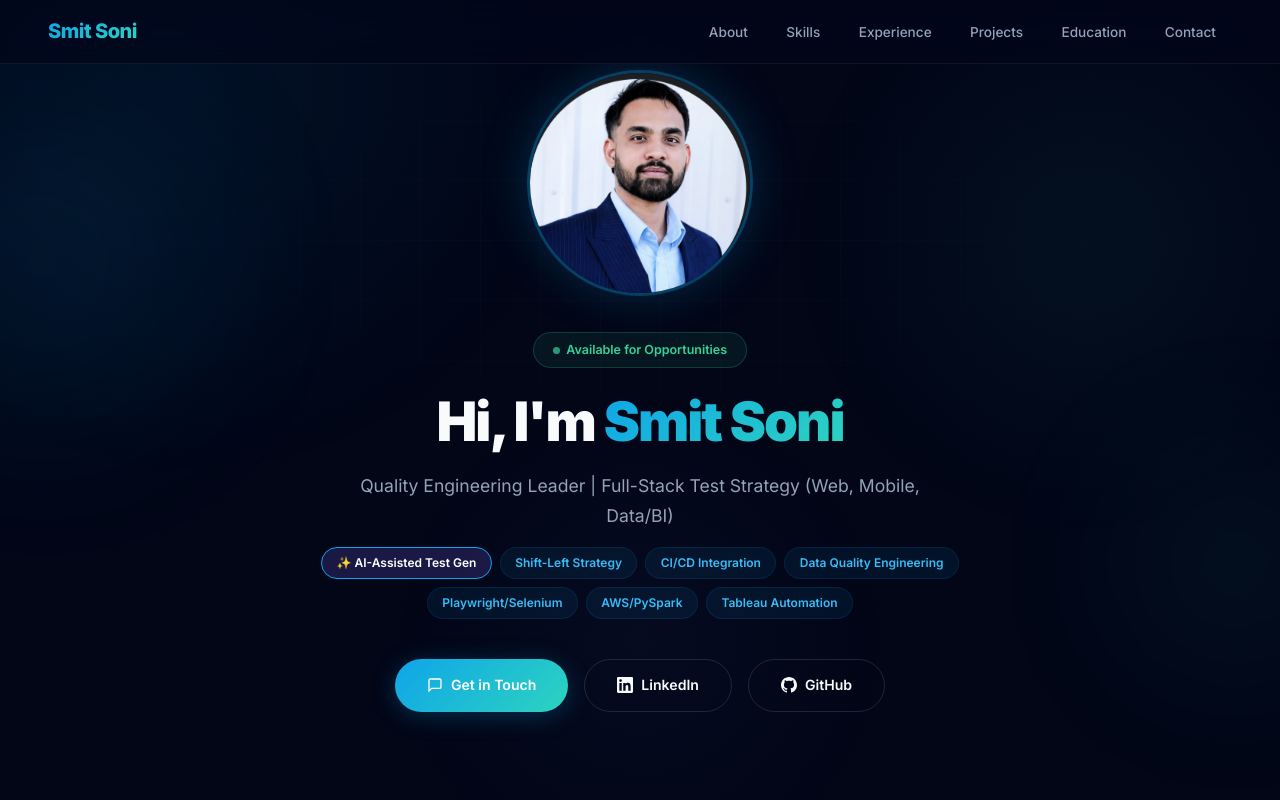
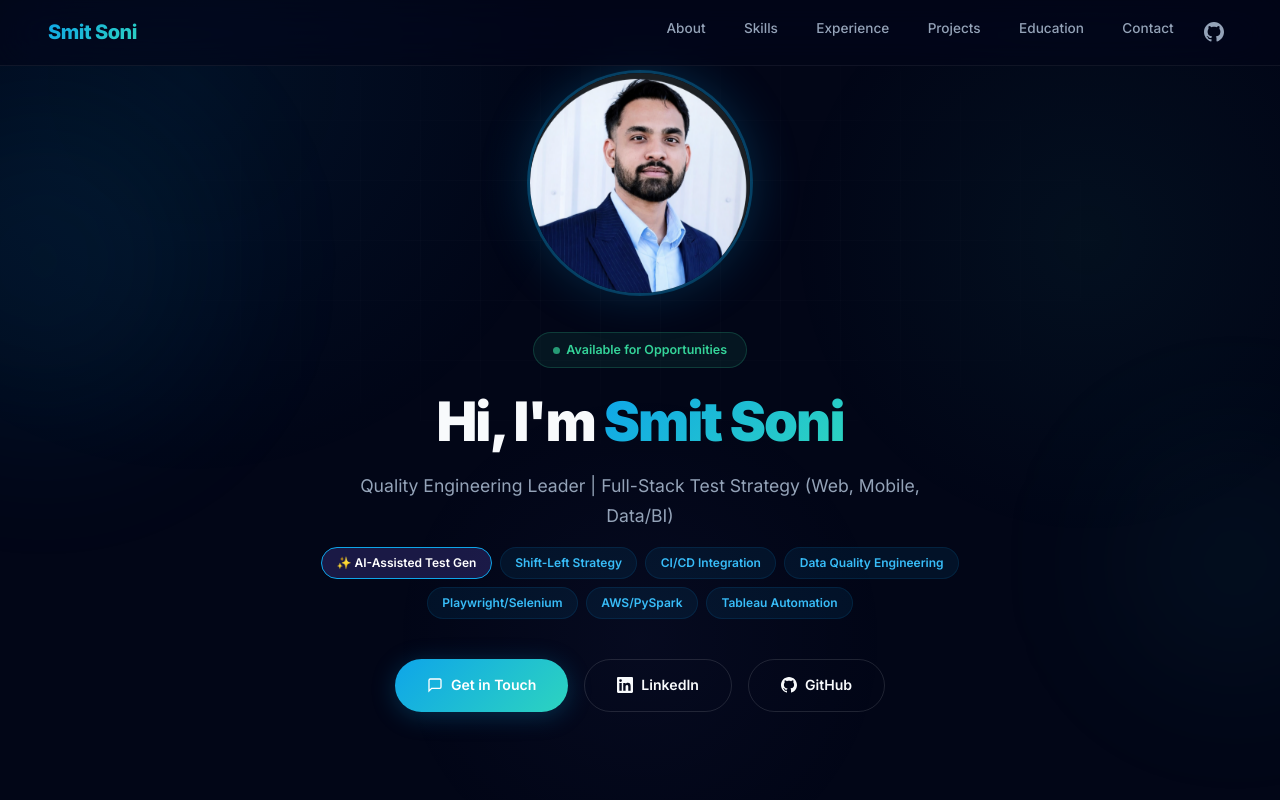
Before and after one commit to smitsoni4991-code/smits-portfolio, a plain HTML site: page index.html in a window 1280 px wide. Shown: the top 800 px of the page. Drawn offline with Linux system fonts and the light colour scheme.

Commit message:
feat: add GitHub icon to top navigation bar

```diff
--- a/index.html
+++ b/index.html
@@ -24,6 +24,13 @@
       <li><a href="#projects">Projects</a></li>
       <li><a href="#education">Education</a></li>
       <li><a href="#contact">Contact</a></li>
+      <li style="display: flex; align-items: center;">
+        <a href="https://github.com/smitsoni4991-code" target="_blank" title="GitHub Profile" style="display: flex; padding: 0.5rem;">
+          <svg width="20" height="20" fill="currentColor" viewBox="0 0 24 24">
+            <path d="M12 0c-6.626 0-12 5.373-12 12 0 5.302 3.438 9.8 8.207 11.387.599.111.793-.261.793-.577v-2.234c-3.338.726-4.033-1.416-4.033-1.416-.546-1.387-1.333-1.756-1.333-1.756-1.089-.745.083-.729.083-.729 1.205.084 1.839 1.237 1.839 1.237 1.07 1.834 2.807 1.304 3.492.997.107-.775.418-1.305.762-1.604-2.665-.305-5.467-1.334-5.467-5.931 0-1.311.469-2.381 1.236-3.221-.124-.303-.535-1.524.117-3.176 0 0 1.008-.322 3.301 1.23.957-.266 1.983-.399 3.003-.404 1.02.005 2.047.138 3.006.404 2.291-1.552 3.297-1.23 3.297-1.23.653 1.653.242 2.874.118 3.176.77.84 1.235 1.911 1.235 3.221 0 4.609-2.807 5.624-5.479 5.921.43.372.823 1.102.823 2.222v3.293c0 .319.192.694.801.576 4.765-1.589 8.199-6.086 8.199-11.386 0-6.627-5.373-12-12-12z" />
+          </svg>
+        </a>
+      </li>
     </ul>
     <button class="mobile-toggle" id="mobileToggle" aria-label="Toggle navigation">
       <span></span><span></span><span></span>
```
